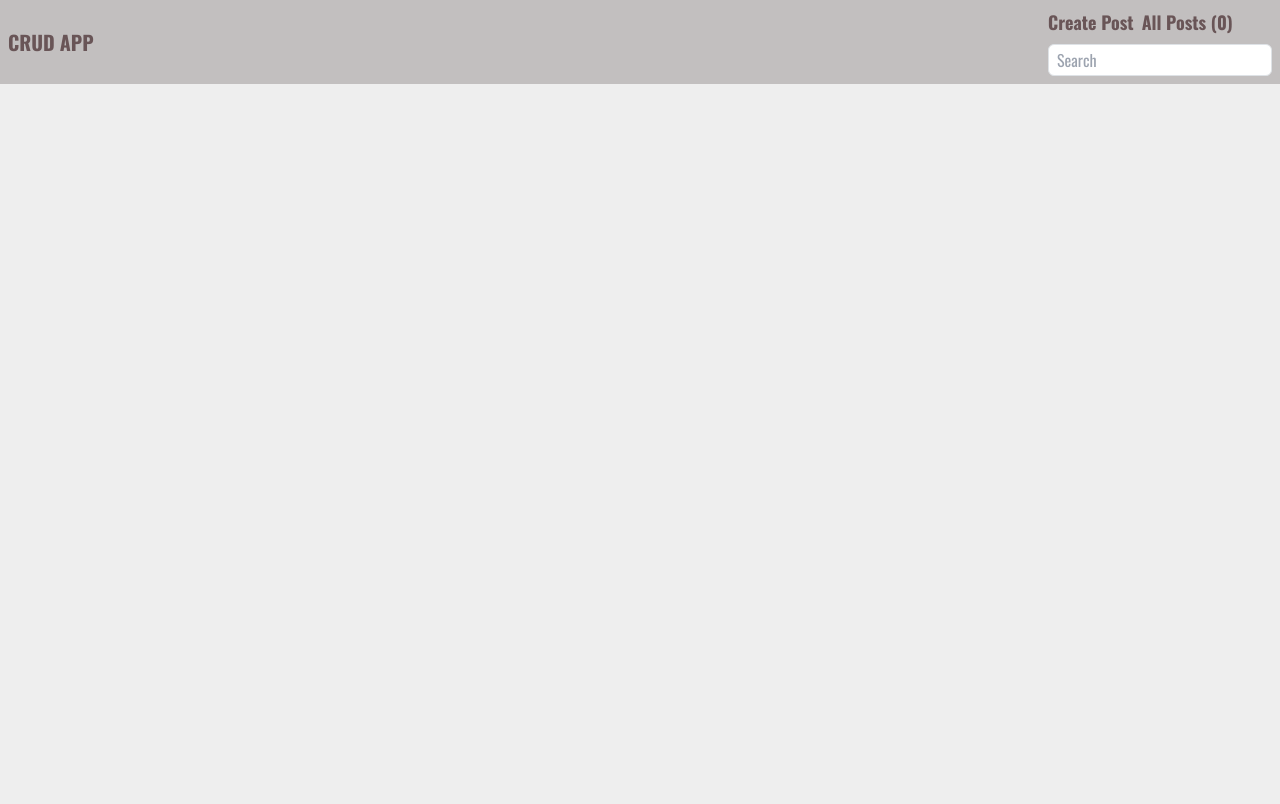
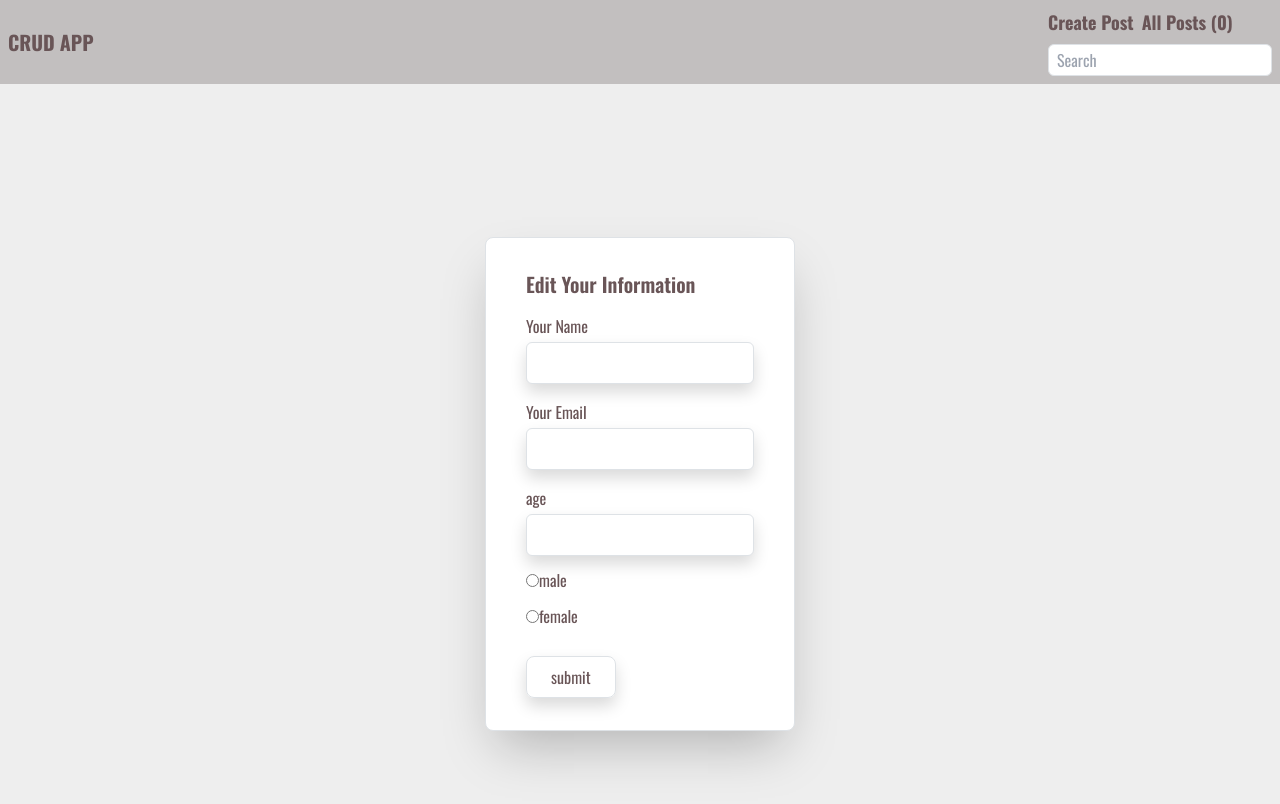
Before and after one commit to bishtdev/redux-crud, a React (Vite) app: page /edit/1 in a window 1280 px wide. Shown: the top 804 px of the page. Built offline with nearby package versions, Linux system fonts and the light colour scheme.

Commit message:
added edit functionality in update component

```diff
--- a/src/App.jsx
+++ b/src/App.jsx
@@ -15,7 +15,7 @@ function App() {
           <Routes>
             <Route exact path="/" element={<Create/>}/>
             <Route exact path="/read" element={<Read/>}/>
-            <Route exact path="/edit:id" element={<Update/>}/>
+            <Route exact path="/edit/:id" element={<Update/>}/>
           </Routes>
         </BrowserRouter>
       </div>
--- a/src/components/Read.jsx
+++ b/src/components/Read.jsx
@@ -55,6 +55,7 @@ const Read = () => {
               >
                 View
               </button>
+              <Link to={`/edit/${ele.id}`}>
               <button
                 className="select-none rounded-lg bg-brown-gradient py-2 md:py-3 px-4 md:px-6 text-center align-middle font-sans text-xs md:text-sm font-bold uppercase text-white shadow-md shadow-pink-500/20 transition-all hover:shadow-lg hover:shadow-[#7e4f42] focus:opacity-[0.85] focus:shadow-none active:opacity-[0.85] active:shadow-none disabled:pointer-events-none disabled:opacity-50 disabled:shadow-none w-full md:w-auto md:mr-3 mb-2"
                 type="button"
@@ -62,6 +63,7 @@ const Read = () => {
               >
                 Edit
               </button>
+              </Link>
               <Link onClick={()=> dispatch(deleteUser(ele.id))}>
               <button
                 className="select-none rounded-lg bg-brown-gradient py-2 md:py-3 px-4 md:px-6 text-center align-middle font-sans text-xs md:text-sm font-bold uppercase text-white shadow-md shadow-pink-500/20 transition-all hover:shadow-lg hover:shadow-[#7e4f42] focus:opacity-[0.85] focus:shadow-none active:opacity-[0.85] active:shadow-none disabled:pointer-events-none disabled:opacity-50 disabled:shadow-none w-full md:w-auto mb-2"
--- a/src/components/Update.jsx
+++ b/src/components/Update.jsx
@@ -1,9 +1,96 @@
-import React from 'react'
+import React, { useEffect, useState } from "react";
+import { useSelector } from "react-redux";
+import { useParams } from "react-router-dom";
 
 const Update = () => {
+  const { id } = useParams();
+
+  const [updateData, setUpdateData] = useState();
+
+  const { users, loading } = useSelector((state) => state.app);
+
+  useEffect(() => {
+    if (id) {
+      const singleUser = users.filter((ele) => ele.id === id);
+      setUpdateData(singleUser[0]);
+    }
+  }, []);
+
+  const newData = (e) =>{
+    setUpdateData({...updateData, [e.target.name]: e.target.value})
+  }
+
   return (
-    <div>Update</div>
-  )
-}
+    <div className="flex items-center justify-center min-h-screen text-[#695557]">
+      <form
+      //   onSubmit={handleSubmit}
+      >
+        <div className="w-full max-w-lg px-10 py-8 mx-auto bg-white border rounded-lg shadow-2xl flex">
+          <div className="max-w-md mx-auto space-y-3">
+            <h3 className="text-xl font-semibold">Edit Your Information</h3>
+            <div>
+              <label className="block py-1">Your Name</label>
+              <input
+                type="text"
+                name="name"
+                value={updateData && updateData.name}
+                // onChange={getUserData}
+                className="border w-full py-2 px-2 rounded shadow hover:border-indigo-600 ring-1 ring-inset ring-gray-300 font-mono"
+              />
+              <p className="text-sm mt-2 px-2 hidden text-gray-600">
+                Text helper
+              </p>
+            </div>
+            <div>
+              <label className="block py-1">Your Email</label>
+              <input
+                type="email"
+                name="email"
+                value={updateData && updateData.email}
+                // onChange={getUserData}
+                className="border w-full py-2 px-2 rounded shadow hover:border-indigo-600 ring-1 ring-inset ring-gray-300 font-mono"
+              />
+            </div>
+            <div>
+              <label className="block py-1">age</label>
+              <input
+                type="age"
+                name="age"
+                value={updateData && updateData.age}
+                // onChange={getUserData}
+                className="border w-full py-2 px-2 rounded shadow hover:border-indigo-600 ring-1 ring-inset ring-gray-300 font-mono"
+              />
+            </div>
+            <div>
+              <input
+                name="gender"
+                type="radio"
+                value="male"
+                checked={updateData && updateData.gender === "male"}
+                // onChange={getUserData}
+              />
+              <label htmlFor=""> male </label>
+            </div>
+            <div>
+              <input
+                name="gender"
+                type="radio"
+                value="female"
+                checked={updateData && updateData.gender === "female"}
+                // onChange={getUserData}
+              />
+              <label htmlFor=""> female </label>
+            </div>
+            <div className="flex gap-3 pt-3 items-center">
+              <button className="border hover:border-indigo-600 px-4 py-2 rounded-lg shadow ring-1 ring-inset ring-gray-300">
+                submit
+              </button>
+            </div>
+          </div>
+        </div>
+      </form>
+    </div>
+  );
+};
 
-export default Update
+export default Update;
```
